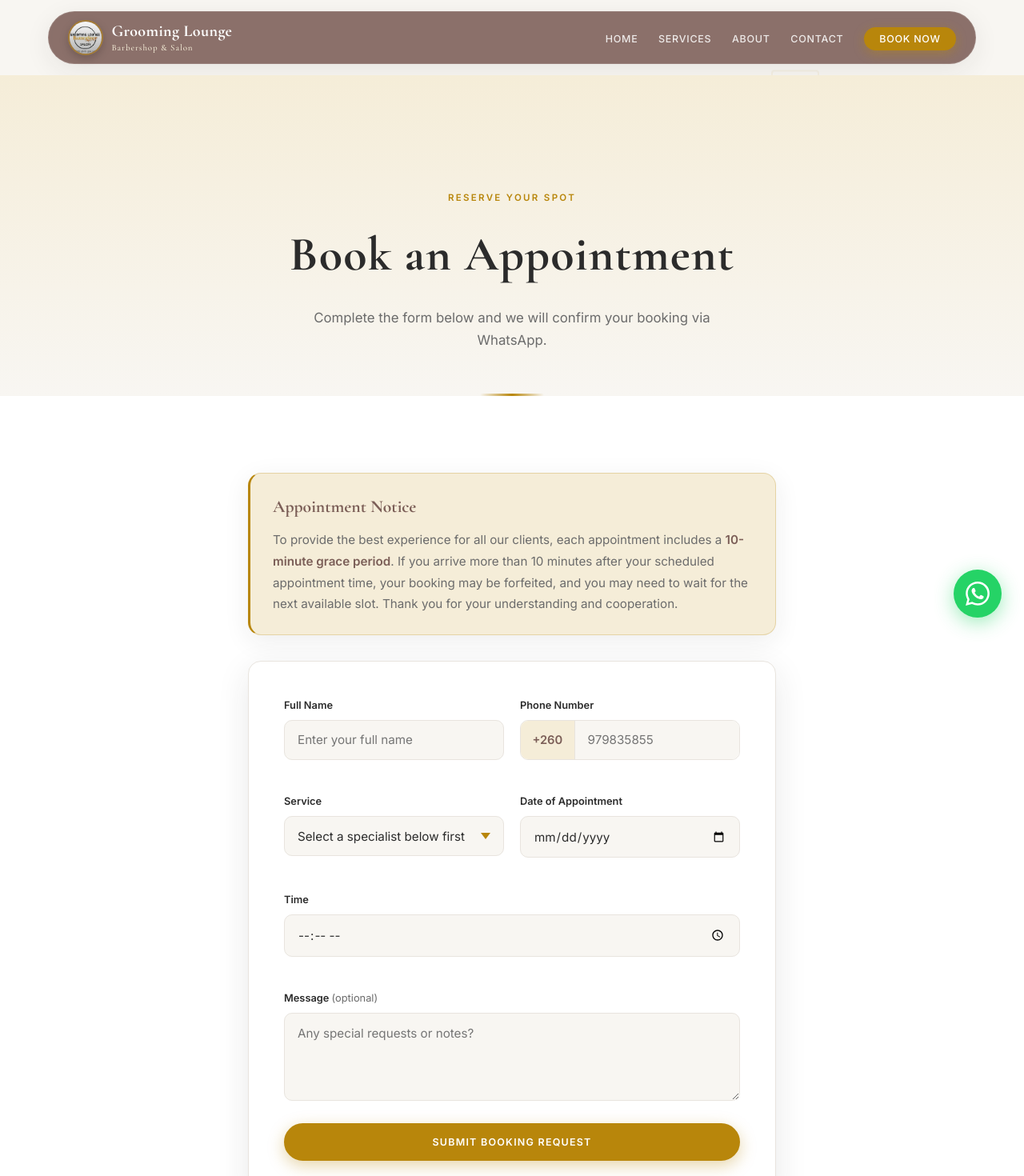
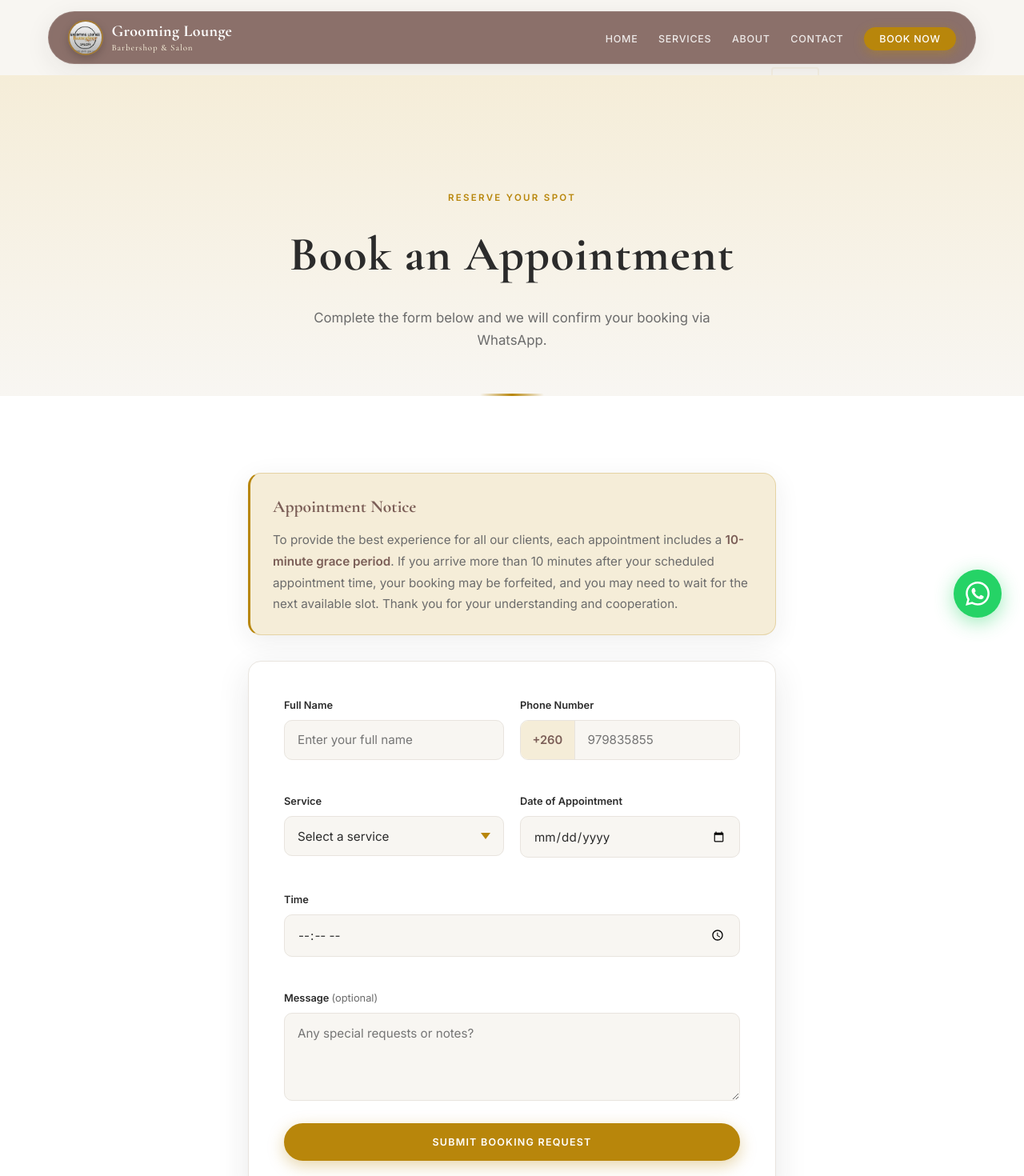
Before and after one commit to liahkunda35-cmd/grooming_lounge_next, a Next.js app: page /book in a window 1280 px wide. Shown: the top 1470 px of the page at 80% size. Built offline with nearby package versions, Linux system fonts and the light colour scheme; no server answers; the database is empty.

Commit message:
location something something

```diff
--- a/app/globals.css
+++ b/app/globals.css
@@ -1353,9 +1353,12 @@ body.has-site-announcements.has-seasonal-greeting .price-list-actions {
   align-items: start;
 }
 
+.about-section .about__inner {
+  align-items: center;
+}
+
 .about__image,
 .about__content {
-  align-self: start;
   min-width: 0;
 }
 
@@ -1402,7 +1405,17 @@ body.has-site-announcements.has-seasonal-greeting .price-list-actions {
   border-bottom: 1px solid var(--border);
 }
 
-.about__stats li { text-align: center; }
+.about-section .about__stats {
+  display: grid;
+  grid-template-columns: repeat(3, 1fr);
+  gap: 1rem 1.5rem;
+  width: 100%;
+}
+
+.about__stats li {
+  text-align: center;
+  min-width: 0;
+}
 
 /* ============================================
    Branches
--- a/app/responsive.css
+++ b/app/responsive.css
@@ -246,6 +246,14 @@
 
   .about-section .about__heading {
     margin-top: 0;
+  }
+
+  .about-section .about__stats {
+    display: flex;
+    grid-template-columns: unset;
+    flex-wrap: wrap;
+    justify-content: flex-start;
+    width: auto;
   }
 
   .gallery__grid {
@@ -751,7 +759,7 @@
     padding: calc(var(--nav-height) + 2rem) 0 2rem;
   }
 
-  .about__stats {
+  .about-section .about__stats {
     justify-content: center;
   }
 
--- a/components/pages/AboutPage.tsx
+++ b/components/pages/AboutPage.tsx
@@ -113,6 +113,7 @@ export default function AboutPage({ images }: { images: AboutImagesState }) {
                     </div>
                     <div className="branch-card__body">
                       <h3 className="branch-card__title">Munaro Branch</h3>
+                      <p className="branch-card__address">Munaro Plaza, Lusaka, Zambia</p>
                       <h4 className="branch-card__subtitle">Services Available</h4>
                       <ul className="branch-card__list">
                         <li>Barbershop Only</li>
@@ -124,7 +125,7 @@ export default function AboutPage({ images }: { images: AboutImagesState }) {
                       <div className="branch-card__map contact__map-frame">
                         <iframe
                           title="Grooming Lounge Munaro branch on Google Maps"
-                          src="https://maps.google.com/maps?q=Grooming+Lounge+Barbershop+Munaro,+Lusaka,+Zambia&amp;t=&amp;z=15&amp;ie=UTF8&amp;iwloc=&amp;output=embed"
+                          src="https://maps.google.com/maps?q=Munaro+Plaza,+Lusaka,+Zambia&amp;t=&amp;z=15&amp;ie=UTF8&amp;iwloc=&amp;output=embed"
                           width="100%"
                           height="320"
                           style={{ border: 0 }}
--- a/components/pages/BookPage.tsx
+++ b/components/pages/BookPage.tsx
@@ -61,7 +61,7 @@ export default function BookPage() {
                 <div className="form-group">
                   <label htmlFor="service">Service</label>
                   <select id="service" name="service">
-                    <option value="">Select a specialist below first</option>
+                    <option value="">Select a service</option>
                   </select>
                   <span className="form-error" id="service-error" role="alert"></span>
                 </div>
@@ -96,61 +96,6 @@ export default function BookPage() {
                 Submit Booking Request
               </button>
             </form>
-          </div>
-        </section>
-
-        <section
-          className="section section--ivory specialists-section reveal reveal--fade-up"
-          id="specialists-section"
-          aria-labelledby="specialists-title"
-        >
-          <div className="container">
-            <header className="specialists-section__header">
-              <span className="section__label">Our Team</span>
-              <h2 className="section__title section__title--luxury" id="specialists-title">
-                Choose Your Specialist
-              </h2>
-              <p className="section__desc">
-                Select your preferred barber or hairdresser. Available services will update based on your
-                choice.
-              </p>
-            </header>
-
-            <aside className="booking-summary" id="booking-summary" aria-live="polite" hidden={true}>
-              <h3 className="booking-summary__title">Booking Summary</h3>
-              <dl className="booking-summary__list">
-                <div className="booking-summary__item">
-                  <dt>Specialist</dt>
-                  <dd id="summary-specialist">—</dd>
-                </div>
-                <div className="booking-summary__item">
-                  <dt>Service</dt>
-                  <dd id="summary-service">—</dd>
-                </div>
-                <div className="booking-summary__item">
-                  <dt>Date &amp; Time</dt>
-                  <dd id="summary-datetime">—</dd>
-                </div>
-                <div className="booking-summary__item">
-                  <dt>Client</dt>
-                  <dd id="summary-client">—</dd>
-                </div>
-              </dl>
-            </aside>
-
-            <p className="form-error specialists-section__error" id="specialist-error" role="alert"></p>
-
-            <div className="specialists-category">
-              <h3 className="specialists-category__title">{String.fromCodePoint(0x1f488)} Barbers</h3>
-              <div className="staff-grid" id="barbers-grid" role="list"></div>
-            </div>
-
-            <div className="specialists-category">
-              <h3 className="specialists-category__title">
-                {String.fromCodePoint(0x1f487)} Hairdressers
-              </h3>
-              <div className="staff-grid" id="hairdressers-grid" role="list"></div>
-            </div>
           </div>
         </section>
 
--- a/lib/init-site-scripts.ts
+++ b/lib/init-site-scripts.ts
@@ -710,7 +710,7 @@ async function ensureServiceOptionsIfNeeded() {
 function resetServiceSelect() {
   const serviceSelect = document.getElementById('service');
   if (!serviceSelect) return;
-  serviceSelect.innerHTML = '<option value="">Select a specialist below first</option>';
+  serviceSelect.innerHTML = '<option value="">Select a service</option>';
   serviceSelect.value = '';
 }
 
@@ -821,10 +821,9 @@ function selectSpecialist(staffId) {
 
 function clearSpecialistSelection() {
   selectedSpecialist = null;
-  updateStaffCardStates();
   setSpecialistError('');
   resetServiceSelect();
-  updateBookingSummary();
+  populateAllServiceOptions();
 }
 
 function saveAppointmentToStorage(appointment) {
@@ -845,7 +844,7 @@ function saveAppointmentToStorage(appointment) {
 function initSpecialistBooking() {
   if (!document.getElementById('booking-form')) return;
 
-  loadDynamicStaffCards();
+  populateAllServiceOptions();
 
   const serviceSelect = document.getElementById('service');
   on(serviceSelect, 'focus', ensureServiceOptionsIfNeeded);
```
